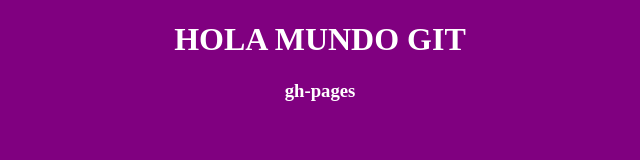
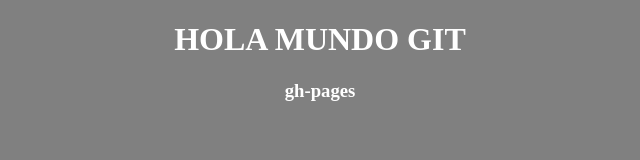
Before and after one commit to DunoCgame/Prueba-GIt, a website: page index.html in a window 1280 px wide. Shown: the whole page, without its empty margins (320-960 px from the left). Drawn offline with Linux system fonts and the light colour scheme.

Commit message:
gh-pages update

```diff
--- a/index.html
+++ b/index.html
@@ -10,7 +10,7 @@
 
 <style>
 body{
-background:purple;
+background:grey;
 }
 h1{color:white;
 text-align:center;
```
